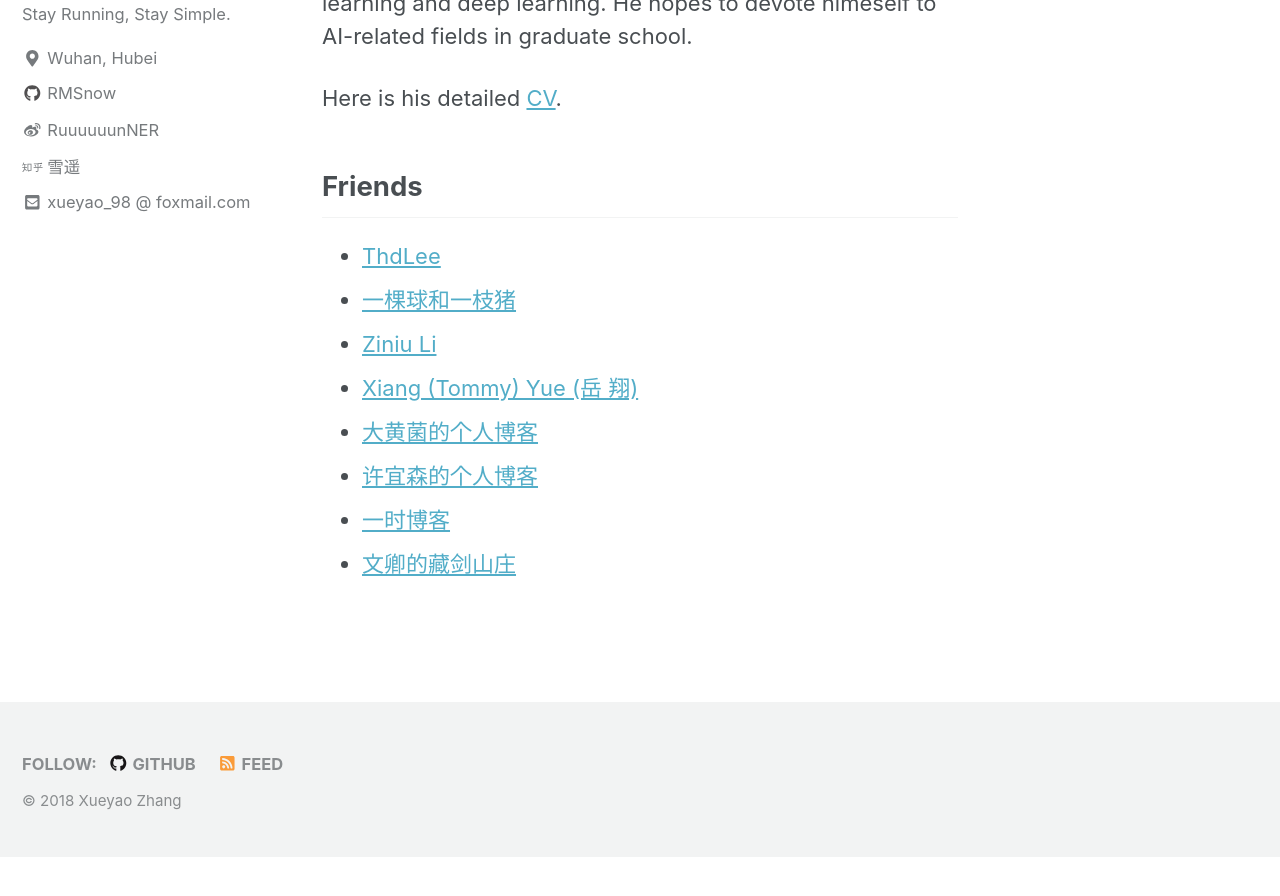
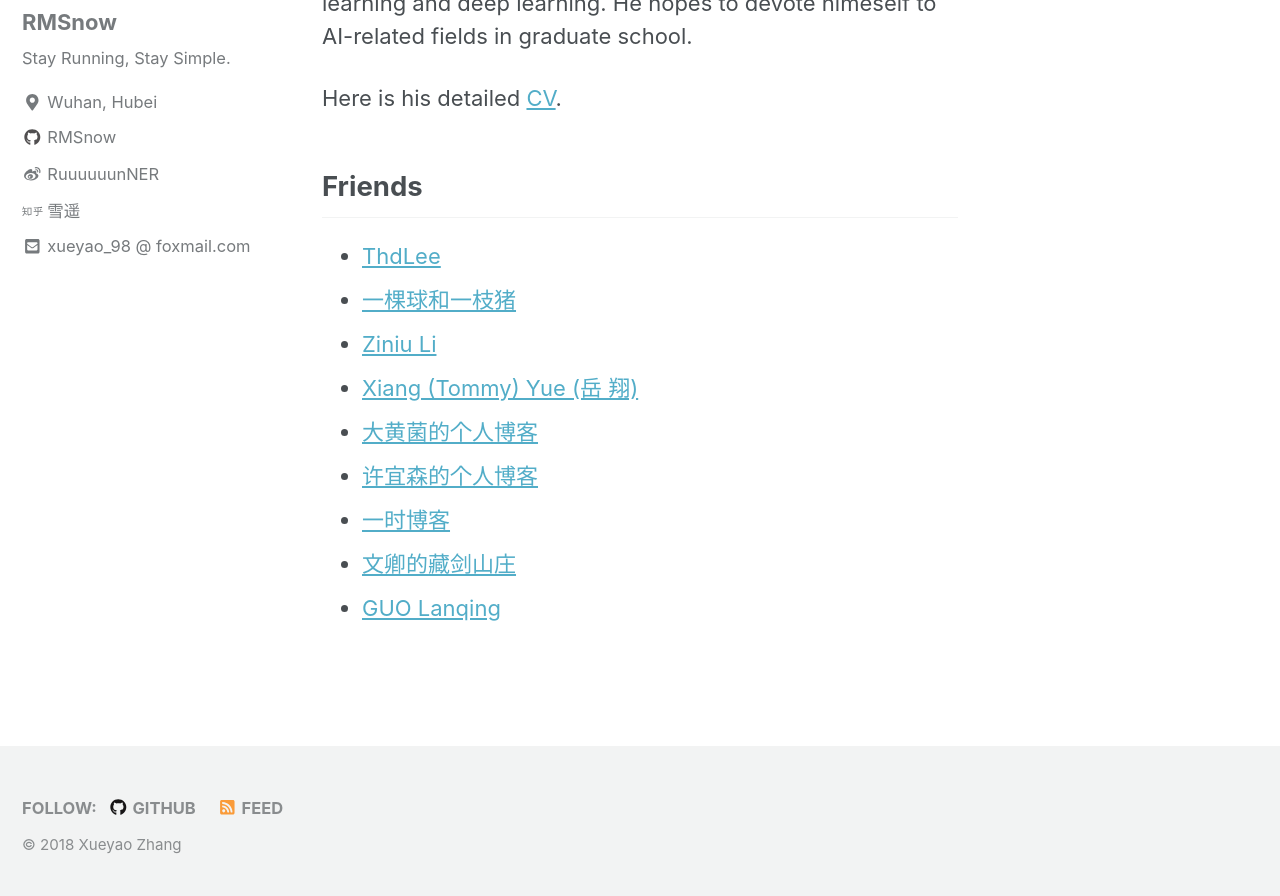
Before and after one commit to RMSnow/RMSnow.github.io, a Jekyll site: the page built from about/about.md, in a window 1280 px wide and 900 px high, scrolled down 624 px. Shown: the top 896 px of the window. Built offline with Jekyll 4.4.1, drawn with Linux system fonts in a browser that asks for light colours; nearby versions of some CDN libraries; before the commit the page ends 1480 px from its top, so only the background shows below that.

Commit message:
add friends

```diff
--- a/about/about.md
+++ b/about/about.md
@@ -25,3 +25,4 @@
 - [许宜森的个人博客](https://daixinyuxuyisen.cn/)
 - [一时博客](https://hellogod.cn/)
 - [文卿的藏剑山庄](http://yaowenqing.com/)
+- [GUO Lanqing](http://guolanqing.com/)
```
Also changed, not shown: _posts/2018-04-26-Feature Engineering.md (+1 -0 lines).
